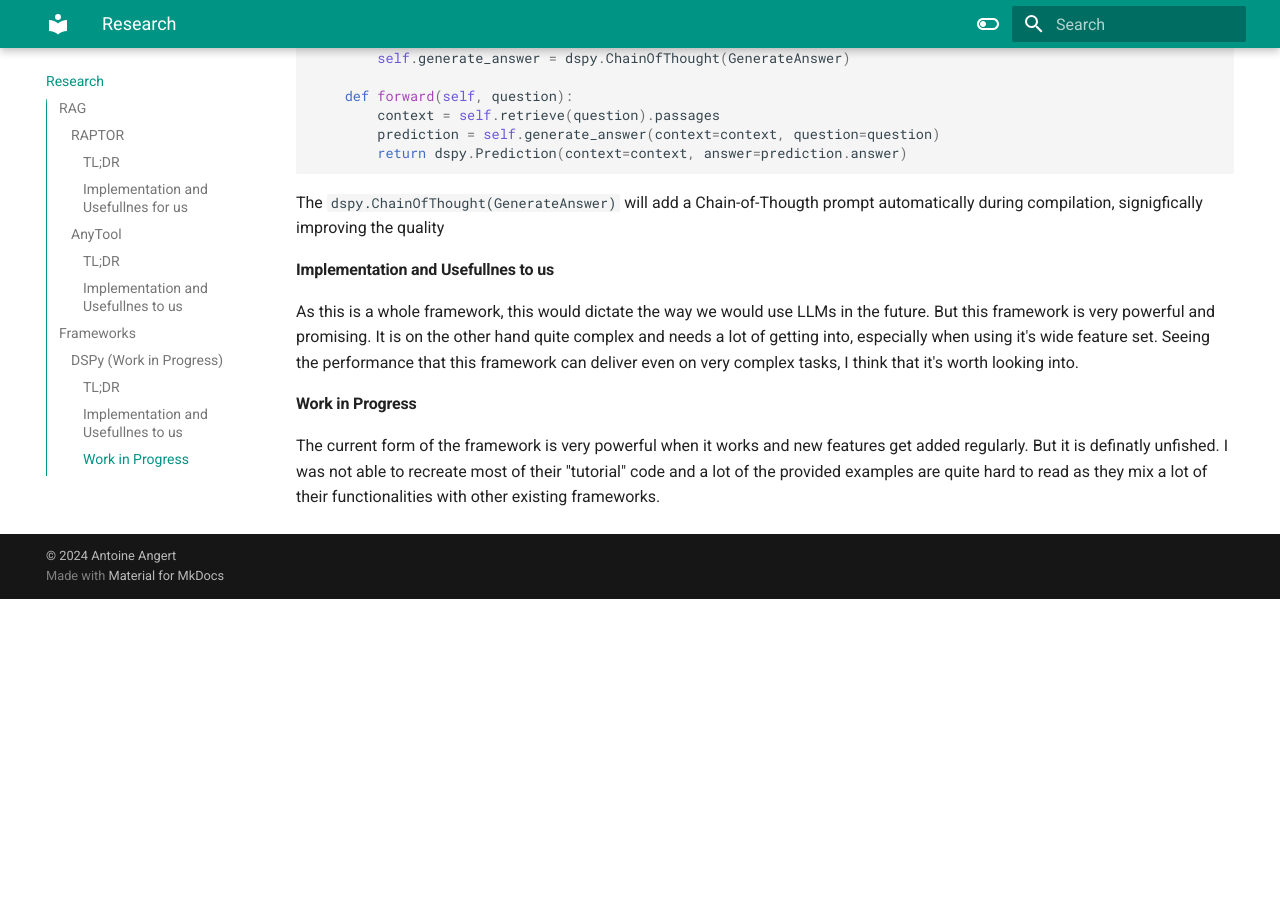
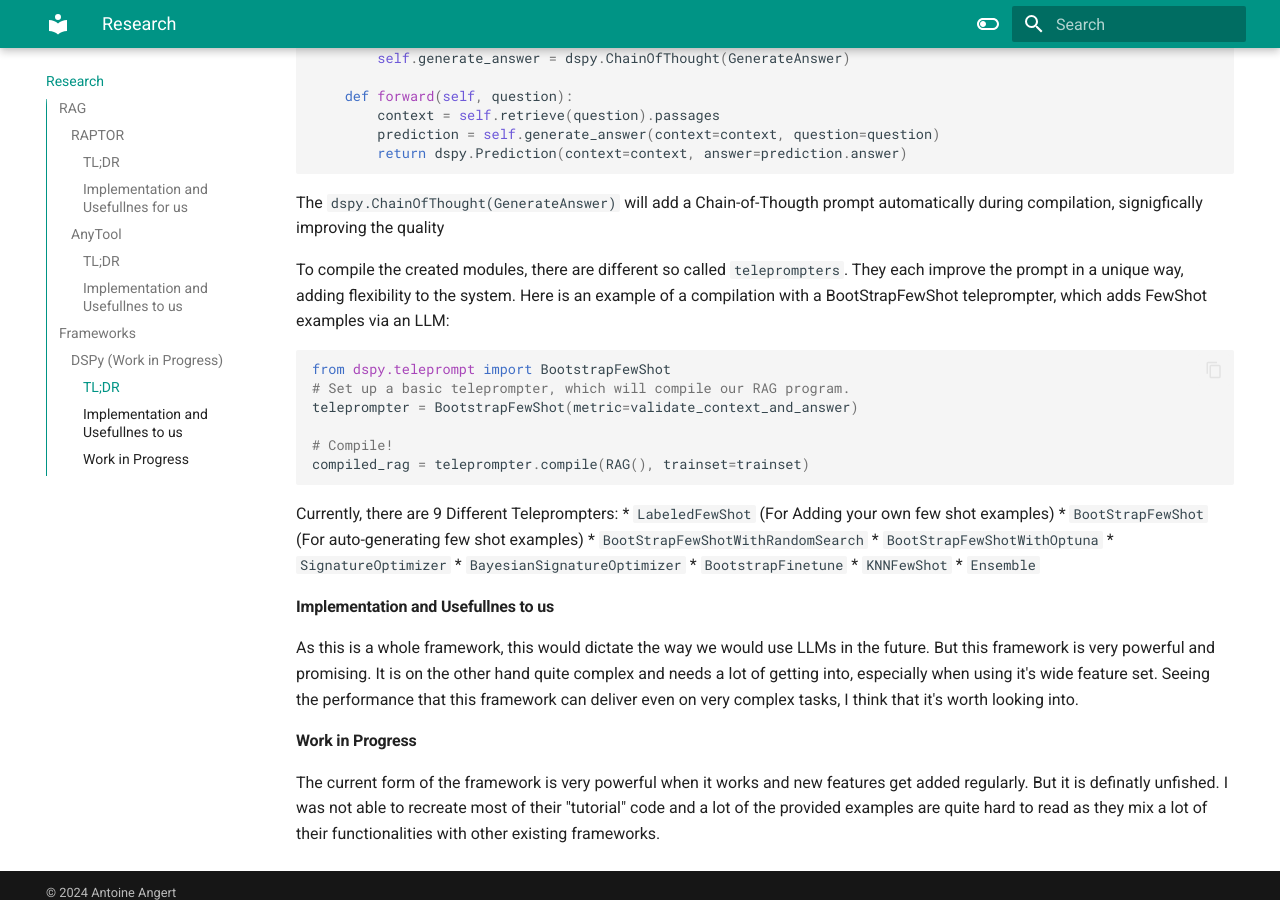
Before and after one commit to LlameUser/llm-docs, an MkDocs documentation site: the page built from docs/Research.md, in a window 1280 px wide and 900 px high, scrolled down 2234 px. Built offline with MkDocs 1.6.1 and Material for MkDocs 9.7.7, drawn with Linux system fonts in a browser that asks for light colours; before the commit the page ends 2833 px from its top, so only the background shows below that.

Commit message:
Add teleprompter examples and mention framework's usefulness

````diff
--- a/docs/Research.md
+++ b/docs/Research.md
@@ -68,6 +68,26 @@
 ```
 The `dspy.ChainOfThought(GenerateAnswer)` will add a Chain-of-Thougth prompt automatically during compilation, signigfically improving the quality
 
+To compile the created modules, there are different so called `teleprompters`. They each improve the prompt in a unique way, adding flexibility to the system. Here is an example of a compilation with a BootStrapFewShot teleprompter, which adds FewShot examples via an LLM:
+```python
+from dspy.teleprompt import BootstrapFewShot
+# Set up a basic teleprompter, which will compile our RAG program.
+teleprompter = BootstrapFewShot(metric=validate_context_and_answer)
+
+# Compile!
+compiled_rag = teleprompter.compile(RAG(), trainset=trainset)
+```
+Currently, there are 9 Different Teleprompters:
+* `LabeledFewShot` (For Adding your own few shot examples)
+* `BootStrapFewShot` (For auto-generating few shot examples)
+* `BootStrapFewShotWithRandomSearch`
+* `BootStrapFewShotWithOptuna`
+* `SignatureOptimizer`
+* `BayesianSignatureOptimizer`
+* `BootstrapFinetune`
+* `KNNFewShot`
+* `Ensemble`
+
 #### Implementation and Usefullnes to us
 As this is a whole framework, this would dictate the way we would use LLMs in the future. But this framework is very powerful and promising. It is on the other hand quite complex and needs a lot of getting into, especially when using it's wide feature set. Seeing the performance that this framework can deliver even on very complex tasks, I think that it's worth looking into.
 
````
